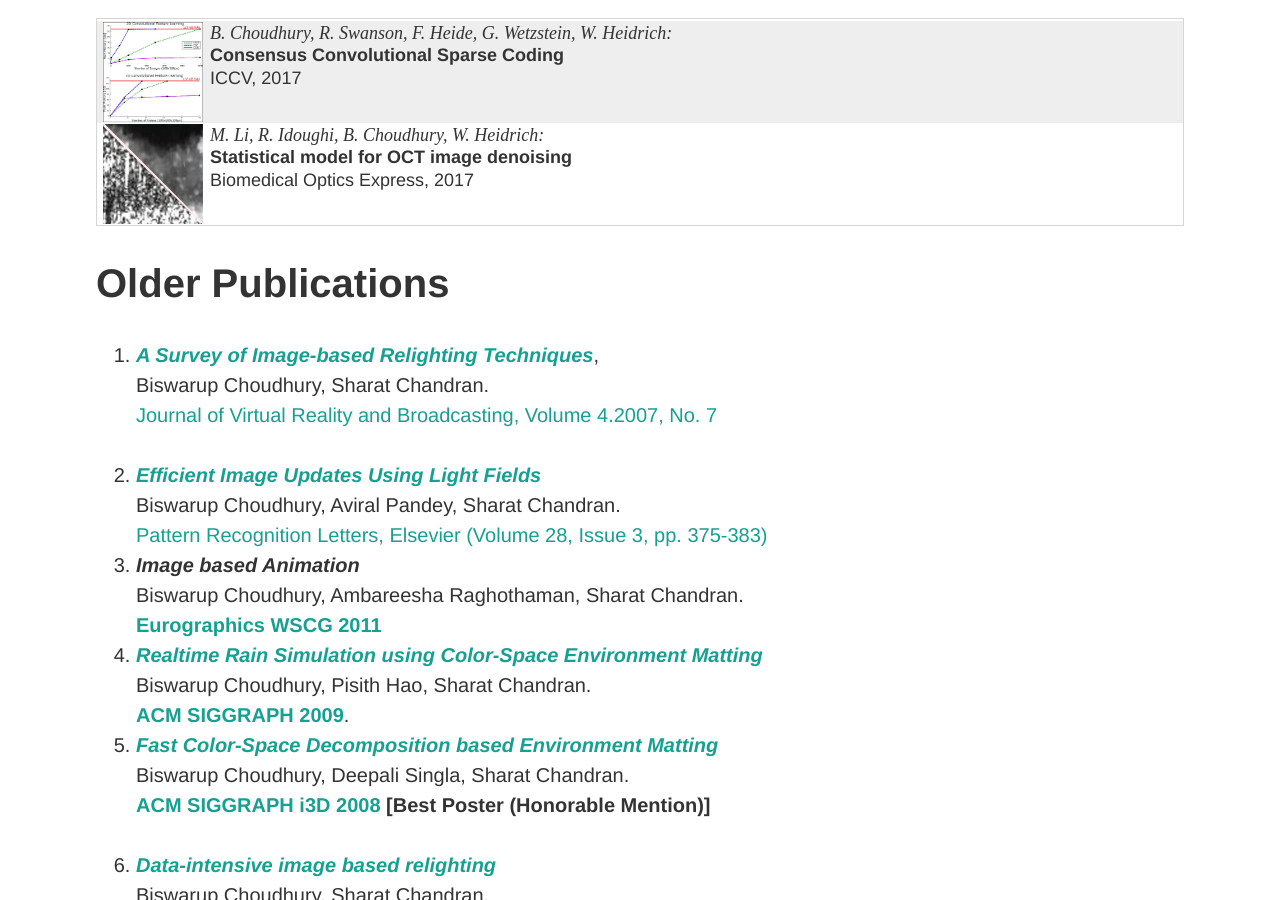
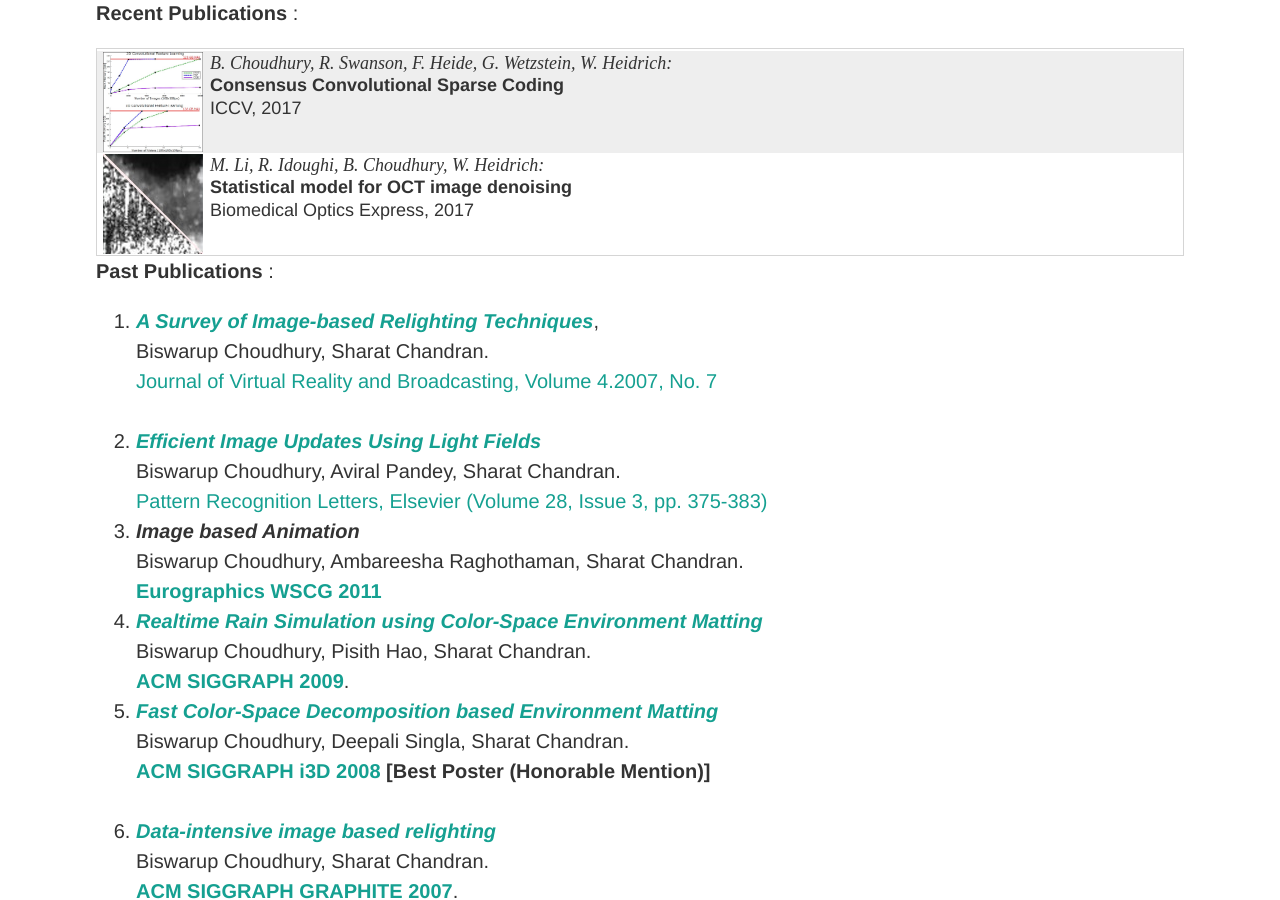
Before and after one commit to vccimaging/vccimaging.github.io, a Jekyll site: the page built from People/choudhb/index.html, in a window 1280 px wide and 900 px high, scrolled down 596 px. Built offline with Jekyll 4.4.1, drawn with Linux system fonts in a browser that asks for light colours.

Commit message:
Update index.html

```diff
--- a/People/choudhb/index.html
+++ b/People/choudhb/index.html
@@ -18,14 +18,12 @@
 <em>Senior Engineer, Samsung Electronics, Suwon, S. Korea (2011-2014); member of Research Staff, ETRI, Daejeon, S. Korea (2009-2011).</em><p>
   <b>Research Interests:</b> Computer Graphics, Computer vision, and machine learning.<p>
 
-  <b>Additional details:</b>
-   <a href=bio>Bio</a>
+<b>Additional details:</b> <a href=bio>Bio</a><br>
 
 <b>Recent Publications</b> :<p>
-
 {% include publicationlist.html name="B. Choudhury" %}
 
-<h2>Older Publications</h2>
+<b>Past Publications</b> :<p>
 <ol>
 <li><a href="http://dx.doi.org/10.20385/1860-2037/4.2007.7"><i><b>A Survey of Image-based Relighting Techniques</b></i></a>,
 <br>Biswarup Choudhury, Sharat Chandran. <br><a href="http://www.jvrb.org/">
```
